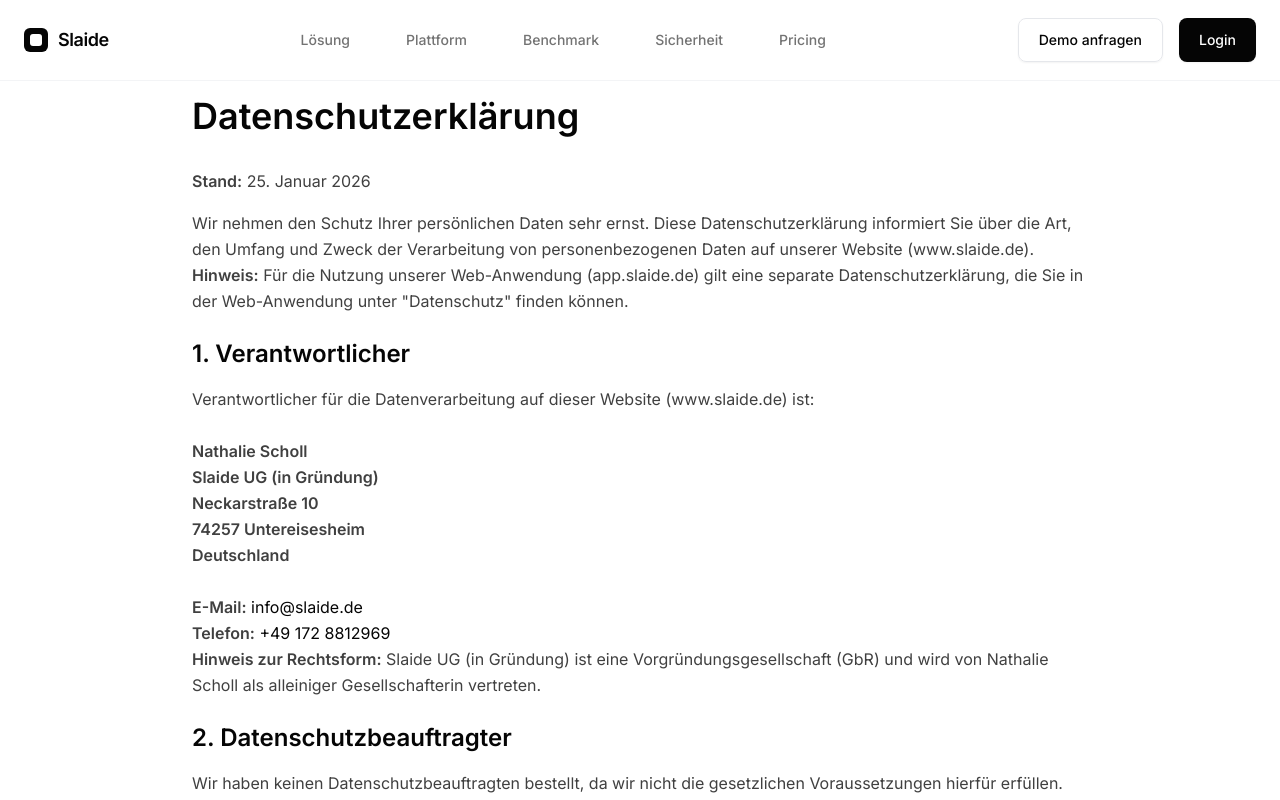
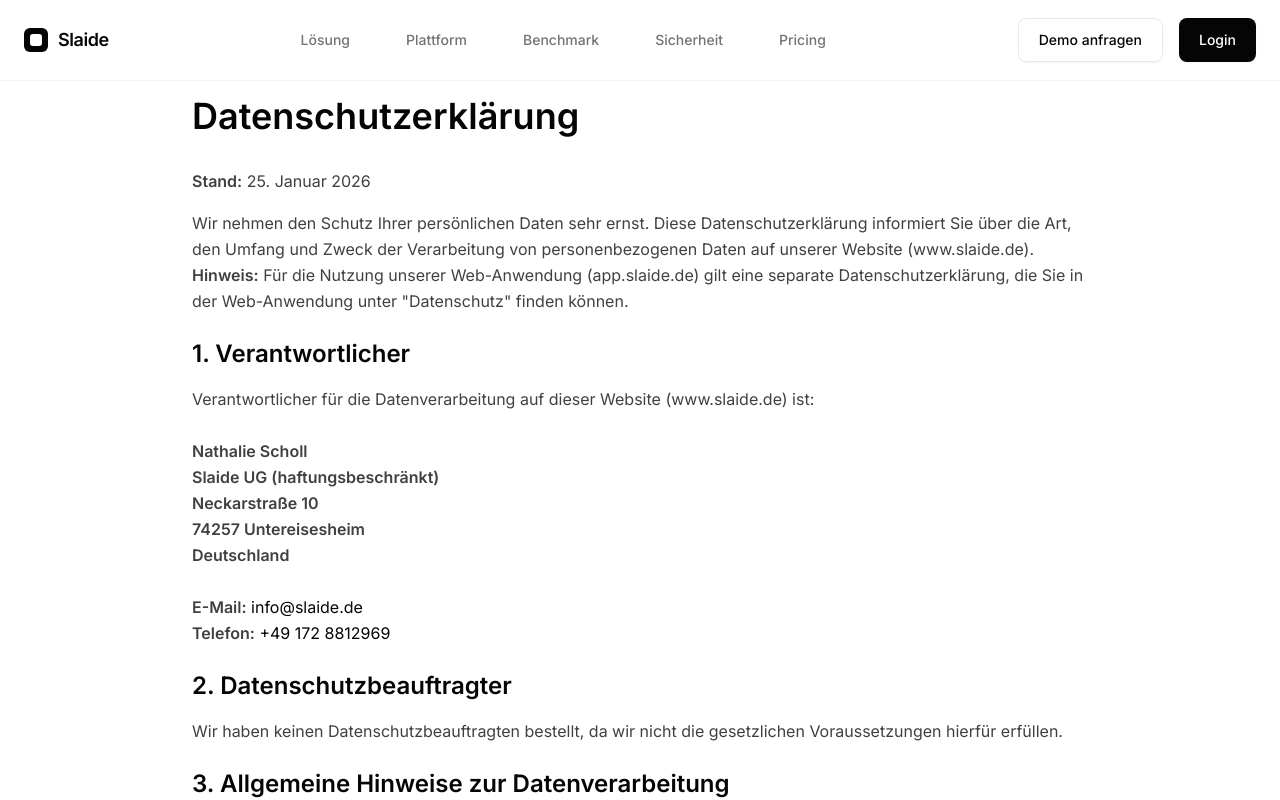
Before and after one commit to Lugier/Slaide-Website, a Next.js app: page /datenschutz in a window 1280 px wide. Shown: the top 800 px of the page. Built offline with nearby package versions, Linux system fonts and the light colour scheme.

Commit message:
legal: remove all references to 'in Gründung' and 'GbR' across Impressum, AGB, and Datenschutz

```diff
--- a/app/agb/page.tsx
+++ b/app/agb/page.tsx
@@ -29,8 +29,8 @@ export default function AGBPage(): JSX.Element {
               <p className="text-grey-dark leading-relaxed">
                 Die nachfolgenden Allgemeinen Geschäftsbedingungen (AGB) regeln
                 die Nutzung der Dokumentenprüfungs-Software "Slaide Review" (im
-                Folgenden "Service" oder "Dienstleistung") der Slaide UG (in
-                Gründung) (im Folgenden "Anbieter" oder "wir").
+                Folgenden "Service" oder "Dienstleistung") der Slaide UG
+                (haftungsbeschränkt) (im Folgenden "Anbieter" oder "wir").
               </p>
               <p className="text-grey-dark leading-relaxed mb-4">
                 <strong>Hinweis:</strong> Dieser Service richtet sich ausschließlich
@@ -53,7 +53,7 @@ export default function AGBPage(): JSX.Element {
                 <strong>1.2</strong> Vertragspartner ist:
               </p>
               <p className="text-grey-dark leading-relaxed mb-4 ml-4">
-                <strong>Slaide UG (in Gründung)</strong>
+                <strong>Slaide UG (haftungsbeschränkt)</strong>
                 <br />
                 <strong>Neckarstraße 10</strong>
                 <br />
@@ -367,8 +367,8 @@ export default function AGBPage(): JSX.Element {
                 Vertragsschlusses.
               </p>
               <p className="text-grey-dark leading-relaxed mb-4">
-                Um Ihr Widerrufsrecht auszuüben, müssen Sie uns (Slaide UG (in
-                Gründung), Neckarstraße 10, 74257 Untereisesheim, Deutschland, E-Mail:
+                Um Ihr Widerrufsrecht auszuüben, müssen Sie uns (Slaide UG
+                (haftungsbeschränkt), Neckarstraße 10, 74257 Untereisesheim, Deutschland, E-Mail:
                 info@slaide.de, Telefon: +49 172 8812969) mittels einer eindeutigen
                 Erklärung (z.B. ein mit der Post versandter Brief, Telefax oder
                 E-Mail) über Ihren Entschluss, diesen Vertrag zu widerrufen,
@@ -384,7 +384,7 @@ export default function AGBPage(): JSX.Element {
                   Formular aus und senden Sie es zurück.
                 </p>
                 <p className="text-sm text-grey-dark leading-relaxed mb-2">
-                  An: Slaide UG (in Gründung), Neckarstraße 10, 74257 Untereisesheim,
+                  An: Slaide UG (haftungsbeschränkt), Neckarstraße 10, 74257 Untereisesheim,
                   Deutschland, E-Mail: info@slaide.de
                 </p>
                 <p className="text-sm text-grey-dark leading-relaxed mb-2">
--- a/app/datenschutz/page.tsx
+++ b/app/datenschutz/page.tsx
@@ -48,7 +48,7 @@ export default function DatenschutzPage(): JSX.Element {
                 <br />
                 <strong>Nathalie Scholl</strong>
                 <br />
-                <strong>Slaide UG (in Gründung)</strong>
+                <strong>Slaide UG (haftungsbeschränkt)</strong>
                 <br />
                 <strong>Neckarstraße 10</strong>
                 <br />
@@ -73,11 +73,7 @@ export default function DatenschutzPage(): JSX.Element {
                   +49 172 8812969
                 </a>
               </p>
-              <p className="text-grey-dark leading-relaxed mb-4">
-                <strong>Hinweis zur Rechtsform:</strong> Slaide UG (in Gründung)
-                ist eine Vorgründungsgesellschaft (GbR) und wird von Nathalie
-                Scholl als alleiniger Gesellschafterin vertreten.
-              </p>
+
             </section>
 
             <section>
@@ -1049,7 +1045,7 @@ export default function DatenschutzPage(): JSX.Element {
               </p>
               <p className="text-grey-dark leading-relaxed mb-4 ml-4">
                 <strong>Der Landesbeauftragte für den Datenschutz und die
-                Informationsfreiheit Baden-Württemberg (LfDI)</strong>
+                  Informationsfreiheit Baden-Württemberg (LfDI)</strong>
                 <br />
                 Königstraße 10a
                 <br />
--- a/app/impressum/page.tsx
+++ b/app/impressum/page.tsx
@@ -73,7 +73,7 @@ export default function ImpressumPage(): JSX.Element {
                 Umsatzsteuer-Identifikationsnummer gemäß § 27 a
                 Umsatzsteuergesetz:
                 <br />
-                <strong>(in Gründung)</strong>
+                <strong>Wird nachgereicht</strong>
               </p>
             </section>
 
```
